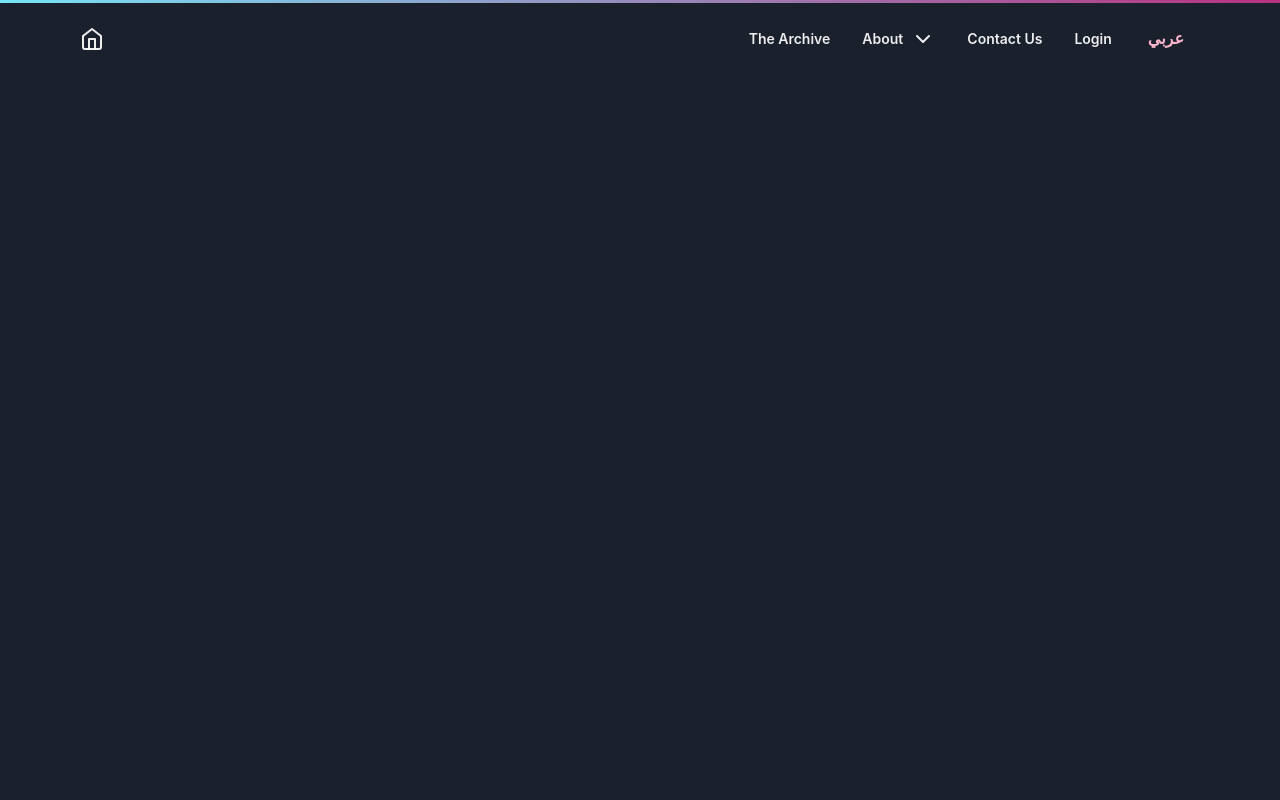
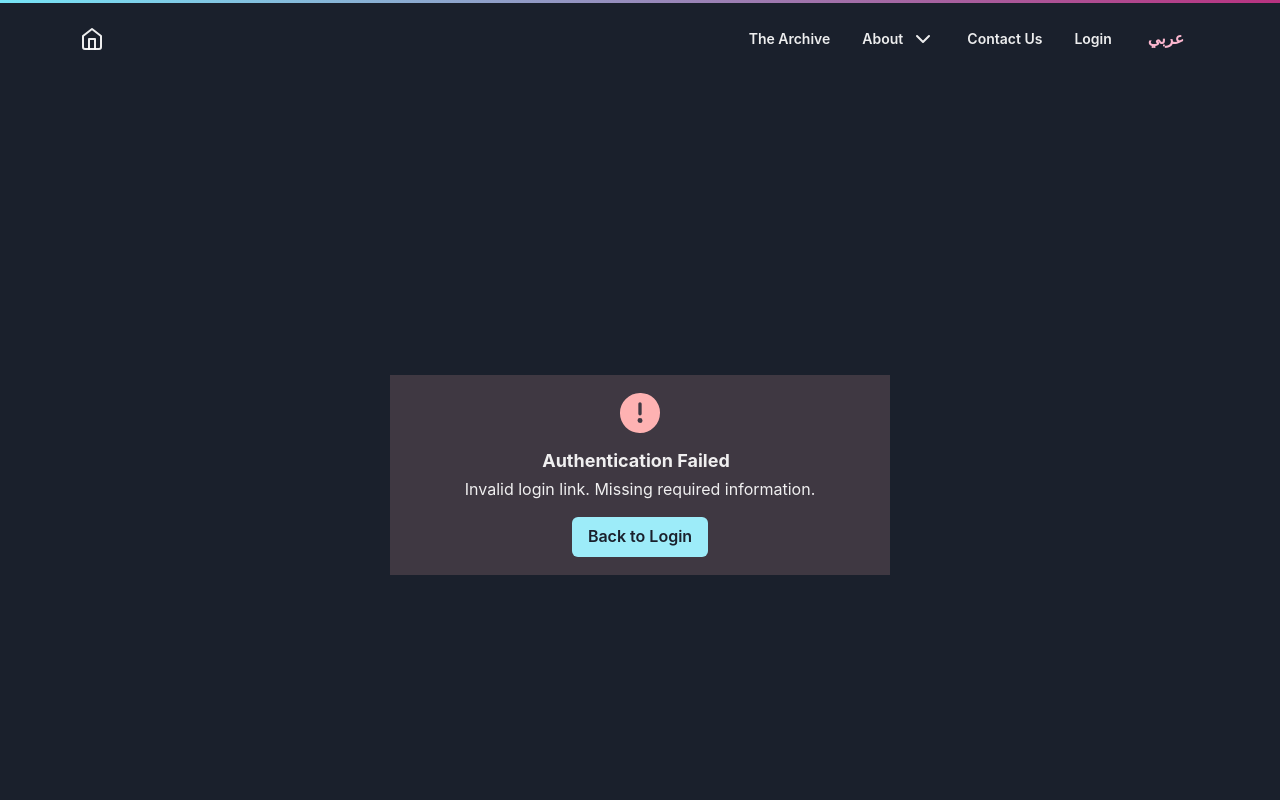
Before and after one commit to Sudan-Digital-Archive/sudan-digital-archive-frontend, a React (Vite) app: page /jwt-auth in a window 1280 px wide. Shown: the top 800 px of the page. Built offline with nearby package versions, Linux system fonts and the light colour scheme.

Commit message:
feat: first pass on user context

```diff
--- /dev/null
+++ b/src/context/UserContext.tsx
@@ -0,0 +1,16 @@
+import { useState, ReactNode } from 'react';
+import { UserContext } from './UserContextDefinition';
+
+interface UserProviderProps {
+  children: ReactNode;
+}
+
+export function UserProvider({ children }: UserProviderProps) {
+  const [isLoggedIn, setIsLoggedIn] = useState(false);
+
+  return (
+    <UserContext.Provider value={{ isLoggedIn, setIsLoggedIn }}>
+      {children}
+    </UserContext.Provider>
+  );
+}
--- /dev/null
+++ b/src/context/UserContextDefinition.tsx
@@ -0,0 +1,8 @@
+import { createContext } from 'react';
+
+export interface UserContextType {
+  isLoggedIn: boolean;
+  setIsLoggedIn: (value: boolean) => void;
+}
+
+export const UserContext = createContext<UserContextType | undefined>(undefined);
--- /dev/null
+++ b/src/hooks/useUser.ts
@@ -0,0 +1,10 @@
+import { useContext } from 'react';
+import { UserContext } from '../context/UserContextDefinition';
+
+export function useUser() {
+  const context = useContext(UserContext);
+  if (context === undefined) {
+    throw new Error('useUser must be used within a UserProvider');
+  }
+  return context;
+}
--- a/src/main.tsx
+++ b/src/main.tsx
@@ -9,7 +9,6 @@ import WhyAnotherArchive from "./pages/WhyAnotherArchive.tsx";
 import "./il18n.ts";
 import "./css/styles.css";
 import { BrowserRouter, Routes, Route } from "react-router";
-
 import Home from "./pages/Home.tsx";
 import ChakraThemeRTLProvider from "./components/ChakraThemeRTLProvider.tsx";
 import { ColorModeScript } from "@chakra-ui/react";
@@ -18,8 +17,10 @@ import { ar } from "date-fns/locale";
 import ContactUs from "./pages/ContactUs.tsx";
 import Login from "./pages/Login.tsx"
 import JWTAuth from "./pages/JWTAuth.tsx";
+import { UserProvider } from "./context/UserContext.tsx";
 
 registerLocale("ar", ar);
+
 // replay routes we DO want react router to render - they need to
 // serve files from our static site
 // however the service worker that the replay web page component uses
@@ -35,6 +36,7 @@ if (isNonReplayRoute(window.location.pathname)) {
     <StrictMode>
       <ColorModeScript initialColorMode="dark" />
       <ChakraThemeRTLProvider>
+        <UserProvider>
           <BrowserRouter>
             <Routes>
               <Route index element={<Home />} />
@@ -44,12 +46,13 @@ if (isNonReplayRoute(window.location.pathname)) {
               <Route path="code-of-conduct" element={<CodeOfConduct />} />
               <Route path="archive" element={<Archive />} />
               <Route path="contact-us" element={<ContactUs />} />
-      <Route path="*" element={<Home />} />
               <Route path="archive/:id" element={<ViewAccession />} />
               <Route path="login" element={<Login />} />
               <Route path="jwt-auth" element={<JWTAuth />} />
+              <Route path="*" element={<Home />} />
             </Routes>
           </BrowserRouter>
+        </UserProvider>
       </ChakraThemeRTLProvider>
     </StrictMode>
   );
--- a/src/pages/JWTAuth.tsx
+++ b/src/pages/JWTAuth.tsx
@@ -5,16 +5,24 @@ import {
   Text,
   VStack,
   SlideFade,
+  Alert,
+  AlertIcon,
+  AlertTitle,
+  AlertDescription,
+  Button,
 } from "@chakra-ui/react";
-import { useSearchParams, useNavigate } from "react-router";
+import { useSearchParams, useNavigate, Link as RouterLink } from "react-router";
 import { appConfig } from "../constants.ts";
 import Menu from "../components/Menu.tsx";
 import Footer from "../components/Footer.tsx";
+import { useUser } from "../hooks/useUser";
 
 export default function JWTAuth() {
   const [searchParams] = useSearchParams();
   const navigate = useNavigate();
   const [isLoading, setIsLoading] = useState(true);
+  const [error, setError] = useState<string | null>(null);
+  const { setIsLoggedIn } = useUser();
 
   useEffect(() => {
     const sessionId = searchParams.get("sessionID");
@@ -22,6 +30,7 @@ export default function JWTAuth() {
     if (sessionId && userId) {
       const authorizeUser = async () => {
         setIsLoading(true);
+        setError(null);
         try {
           const response = await fetch(`${appConfig.apiURL}auth/authorize`, {
             method: "POST",
@@ -33,13 +42,15 @@ export default function JWTAuth() {
           });
 
           if (response.status === 200) {
-            console.log("User logged in");
+            setIsLoggedIn(true);
             navigate("/archive");
           } else {
-            console.error("Authorization failed");
+            const errorText = await response.text();
+            setError(errorText || "Unable to log you in. The magic link is not valid or has expired.");
           }
         } catch (error) {
           console.error("Authorization error:", error);
+          setError("An error occurred while trying to log you in. Please try again.");
         } finally {
           setIsLoading(false);
         }
@@ -47,24 +58,51 @@ export default function JWTAuth() {
 
       authorizeUser();
     } else {
-      console.error("Session ID or User ID missing");
+      setError("Invalid login link. Missing required information.");
       setIsLoading(false);
     }
-  }, [navigate, searchParams]);
+  }, [navigate, searchParams, setIsLoggedIn]);
 
   return (
     <>
-      <Menu
-      />
+      <Menu />
       <SlideFade in>
-        <VStack alignItems="center" justifyContent="center" height="100vh">
+        <VStack alignItems="center" justifyContent="center" height="100vh" spacing={6}>
           {isLoading ? (
             <Center>
               <VStack>
                 <Spinner size="xl" />
-                <Text mt={4}>Authenticating...</Text>
+                <Text mt={4}>Logging you in...</Text>
               </VStack>
             </Center>
+          ) : error ? (
+            <Alert
+              status="error"
+              variant="subtle"
+              flexDirection="column"
+              alignItems="center"
+              justifyContent="center"
+              textAlign="center"
+              height="200px"
+              width="80%"
+              maxW="500px"
+            >
+              <AlertIcon boxSize="40px" mr={0} />
+              <AlertTitle mt={4} mb={1} fontSize="lg">
+                Authentication Failed
+              </AlertTitle>
+              <AlertDescription maxWidth="sm">
+                {error}
+              </AlertDescription>
+              <Button
+                as={RouterLink}
+                to="/login"
+                colorScheme="cyan"
+                mt={4}
+              >
+                Back to Login
+              </Button>
+            </Alert>
           ) : null}
         </VStack>
       </SlideFade>
```
Lines whose indentation alone changed are shown as unchanged.
